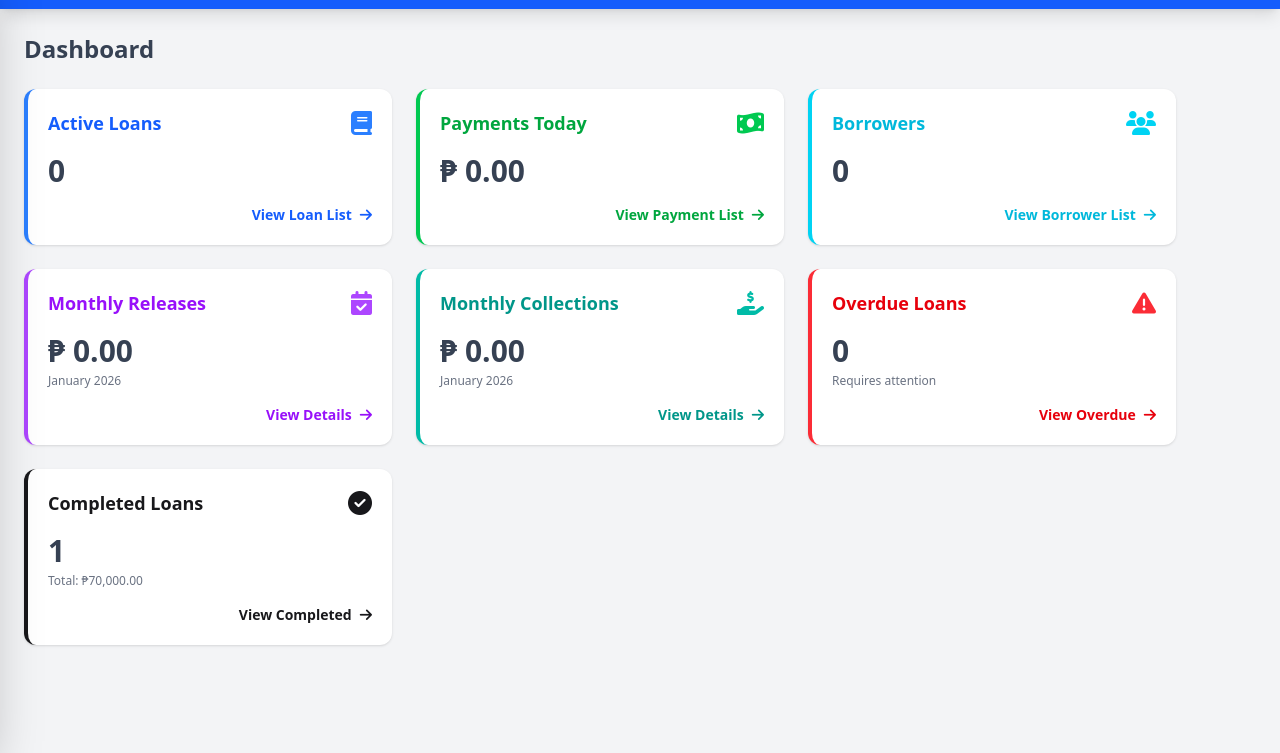
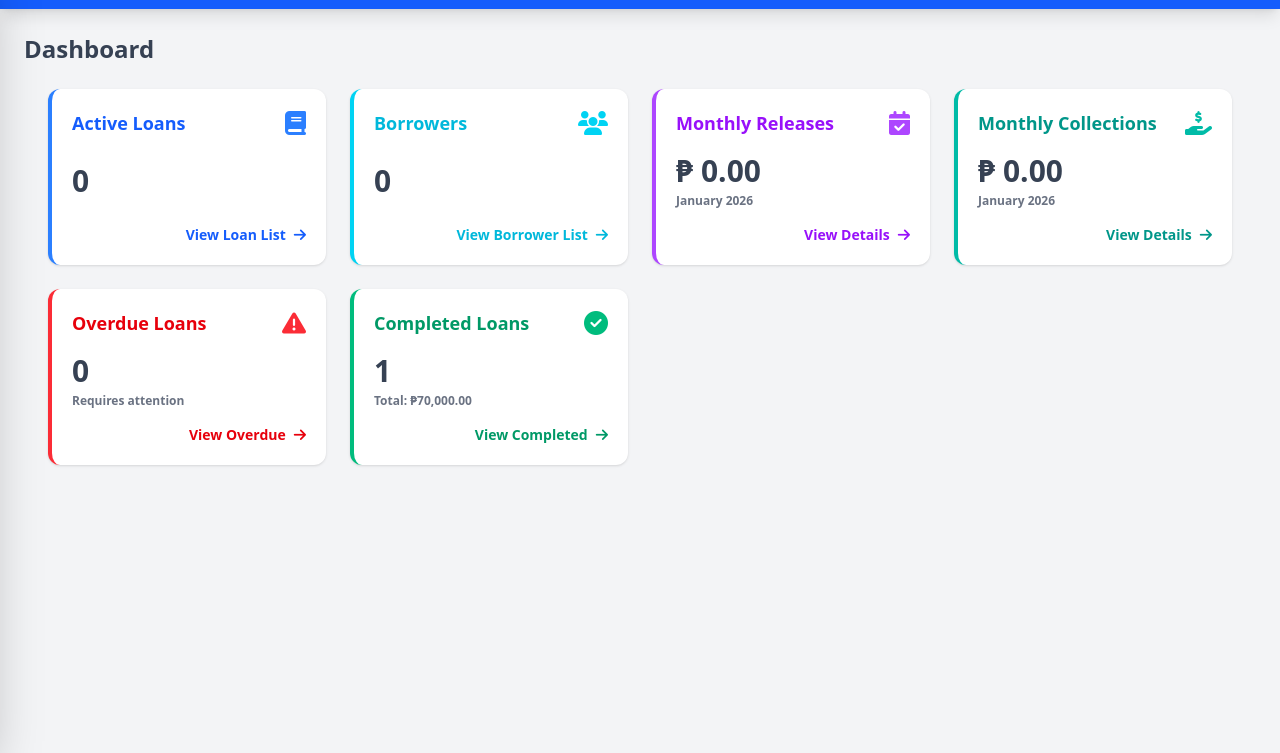
Before and after one commit to jaydee-bit/AdminSYSTEM, a website: page Homepage.html in a window 1280 px wide. Shown: the part 47-800 px from the top of the page. Drawn offline with Linux system fonts and the light colour scheme.

Commit message:
Adjusted the padding and spaces in the home

```diff
--- a/Homepage.html
+++ b/Homepage.html
@@ -165,17 +165,19 @@
     <main class="px-6 py-6">
       <h1 class="text-2xl font-bold text-gray-700">Dashboard</h1>
 
-      <!-- ========== DASHBOARD CARDS - ROW 1 ========== -->
-      <div class="grid max-w-6xl gap-6 mt-6 sm:grid-cols-2 md:grid-cols-3">
+      <!-- ========== DASHBOARD CARDS ========== -->
+      <div
+        class="grid gap-6 mt-6 max-w-[1800px] 2xl:max-w-[2200px] mx-auto sm:grid-cols-2 lg:grid-cols-3 xl:grid-cols-4 2xl:grid-cols-5 px-6"
+      >
         <!-- Card: Active Loans -->
         <div
-          class="flex flex-col justify-between p-5 bg-white border-l-4 border-blue-500 shadow rounded-xl"
+          class="flex flex-col justify-between p-5 2xl:p-6 bg-white border-l-4 border-blue-500 shadow rounded-xl"
         >
           <div class="flex items-center justify-between">
             <h3 class="text-lg font-bold text-blue-600">Active Loans</h3>
             <i class="text-2xl text-blue-500 fas fa-book"></i>
           </div>
-          <p class="mt-4 text-3xl font-bold text-gray-700">0</p>
+          <p class="mt-4 text-3xl 2xl:text-4xl font-bold text-gray-700">0</p>
           <a
             href="Adminloanslist.html?tab=active"
             class="flex items-center justify-end mt-4 text-sm font-semibold text-blue-600 hover:underline"
@@ -184,32 +186,15 @@
           </a>
         </div>
 
-        <!-- Card: Payments Today -->
-        <div
-          class="flex flex-col justify-between p-5 bg-white border-l-4 border-green-500 shadow rounded-xl"
-        >
-          <div class="flex items-center justify-between">
-            <h3 class="text-lg font-bold text-green-600">Payments Today</h3>
-            <i class="text-2xl text-green-500 fas fa-money-bill-wave"></i>
-          </div>
-          <p class="mt-4 text-3xl font-bold text-gray-700">₱ 0.00</p>
-          <a
-            href="Adminpayment.html"
-            class="flex items-center justify-end mt-4 text-sm font-semibold text-green-600 hover:underline"
-          >
-            View Payment List <i class="ml-2 fas fa-arrow-right"></i>
-          </a>
-        </div>
-
         <!-- Card: Borrowers -->
         <div
-          class="flex flex-col justify-between p-5 bg-white border-l-4 shadow rounded-xl border-cyan-400"
+          class="flex flex-col justify-between p-5 2xl:p-6 bg-white border-l-4 shadow rounded-xl border-cyan-400"
         >
           <div class="flex items-center justify-between">
             <h3 class="text-lg font-bold text-cyan-500">Borrowers</h3>
             <i class="text-2xl fas fa-users text-cyan-400"></i>
           </div>
-          <p class="mt-4 text-3xl font-bold text-gray-700">0</p>
+          <p class="mt-4 text-3xl 2xl:text-4xl font-bold text-gray-700">0</p>
           <a
             href="Adminborrower.html"
             class="flex items-center justify-end mt-4 text-sm font-semibold text-cyan-500 hover:underline"
@@ -217,20 +202,19 @@
             View Borrower List <i class="ml-2 fas fa-arrow-right"></i>
           </a>
         </div>
-      </div>
 
-      <!-- ========== DASHBOARD CARDS - ROW 2 ========== -->
-      <div class="grid max-w-6xl gap-6 mt-6 sm:grid-cols-2 md:grid-cols-3">
         <!-- Card: Monthly Releases -->
         <div
-          class="flex flex-col justify-between p-5 bg-white border-l-4 border-purple-500 shadow rounded-xl"
+          class="flex flex-col justify-between p-5 2xl:p-6 bg-white border-l-4 border-purple-500 shadow rounded-xl"
         >
           <div class="flex items-center justify-between">
             <h3 class="text-lg font-bold text-purple-600">Monthly Releases</h3>
             <i class="text-2xl text-purple-500 fas fa-calendar-check"></i>
           </div>
-          <p class="mt-4 text-3xl font-bold text-gray-700">₱ 0.00</p>
-          <p class="mt-1 text-xs text-gray-500">January 2026</p>
+          <p class="mt-4 text-3xl 2xl:text-4xl font-bold text-gray-700">
+            ₱ 0.00
+          </p>
+          <p class="mt-1 text-xs font-semibold text-gray-500">January 2026</p>
           <a
             href="Adminloanslist.html#monthly-releases"
             class="flex items-center justify-end mt-4 text-sm font-semibold text-purple-600 hover:underline"
@@ -241,14 +225,16 @@
 
         <!-- Card: Monthly Collections -->
         <div
-          class="flex flex-col justify-between p-5 bg-white border-l-4 border-teal-500 shadow rounded-xl"
+          class="flex flex-col justify-between p-5 2xl:p-6 bg-white border-l-4 border-teal-500 shadow rounded-xl"
         >
           <div class="flex items-center justify-between">
             <h3 class="text-lg font-bold text-teal-600">Monthly Collections</h3>
             <i class="text-2xl text-teal-500 fas fa-hand-holding-usd"></i>
           </div>
-          <p class="mt-4 text-3xl font-bold text-gray-700">₱ 0.00</p>
-          <p class="mt-1 text-xs text-gray-500">January 2026</p>
+          <p class="mt-4 text-3xl 2xl:text-4xl font-bold text-gray-700">
+            ₱ 0.00
+          </p>
+          <p class="mt-1 text-xs font-semibold text-gray-500">January 2026</p>
           <a
             href="Adminloanslist.html#monthly-collections"
             class="flex items-center justify-end mt-4 text-sm font-semibold text-teal-600 hover:underline"
@@ -259,14 +245,16 @@
 
         <!-- Card: Overdue Loans -->
         <div
-          class="flex flex-col justify-between p-5 bg-white border-l-4 border-red-500 shadow rounded-xl"
+          class="flex flex-col justify-between p-5 2xl:p-6 bg-white border-l-4 border-red-500 shadow rounded-xl"
         >
           <div class="flex items-center justify-between">
             <h3 class="text-lg font-bold text-red-600">Overdue Loans</h3>
             <i class="text-2xl text-red-500 fas fa-exclamation-triangle"></i>
           </div>
-          <p class="mt-4 text-3xl font-bold text-gray-700">0</p>
-          <p class="mt-1 text-xs text-gray-500">Requires attention</p>
+          <p class="mt-4 text-3xl 2xl:text-4xl font-bold text-gray-700">0</p>
+          <p class="mt-1 text-xs font-semibold text-gray-500">
+            Requires attention
+          </p>
           <a
             href="Adminloanslist.html#overdue"
             class="flex items-center justify-end mt-4 text-sm font-semibold text-red-600 hover:underline"
@@ -274,20 +262,18 @@
             View Overdue <i class="ml-2 fas fa-arrow-right"></i>
           </a>
         </div>
-      </div>
-
-      <!-- ========== DASHBOARD CARDS - ROW 3 (NEW) ========== -->
-      <div class="grid max-w-6xl gap-6 mt-6 sm:grid-cols-2 md:grid-cols-3">
         <!-- Card: Completed Loans (NEW) -->
         <div
-          class="flex flex-col justify-between p-5 bg-white border-l-4 shadow border-emerald-500 rounded-xl"
+          class="flex flex-col justify-between p-5 2xl:p-6 bg-white border-l-4 shadow border-emerald-500 rounded-xl"
         >
           <div class="flex items-center justify-between">
             <h3 class="text-lg font-bold text-emerald-600">Completed Loans</h3>
             <i class="text-2xl text-emerald-500 fas fa-check-circle"></i>
           </div>
-          <p class="mt-4 text-3xl font-bold text-gray-700">1</p>
-          <p class="mt-1 text-xs text-gray-500">Total: ₱70,000.00</p>
+          <p class="mt-4 text-3xl 2xl:text-4xl font-bold text-gray-700">1</p>
+          <p class="mt-1 text-xs font-semibold text-gray-500">
+            Total: ₱70,000.00
+          </p>
           <a
             href="Adminloanslist.html#completed"
             class="flex items-center justify-end mt-4 text-sm font-semibold text-emerald-600 hover:underline"
```
Also changed, not shown: dist/output.css.
